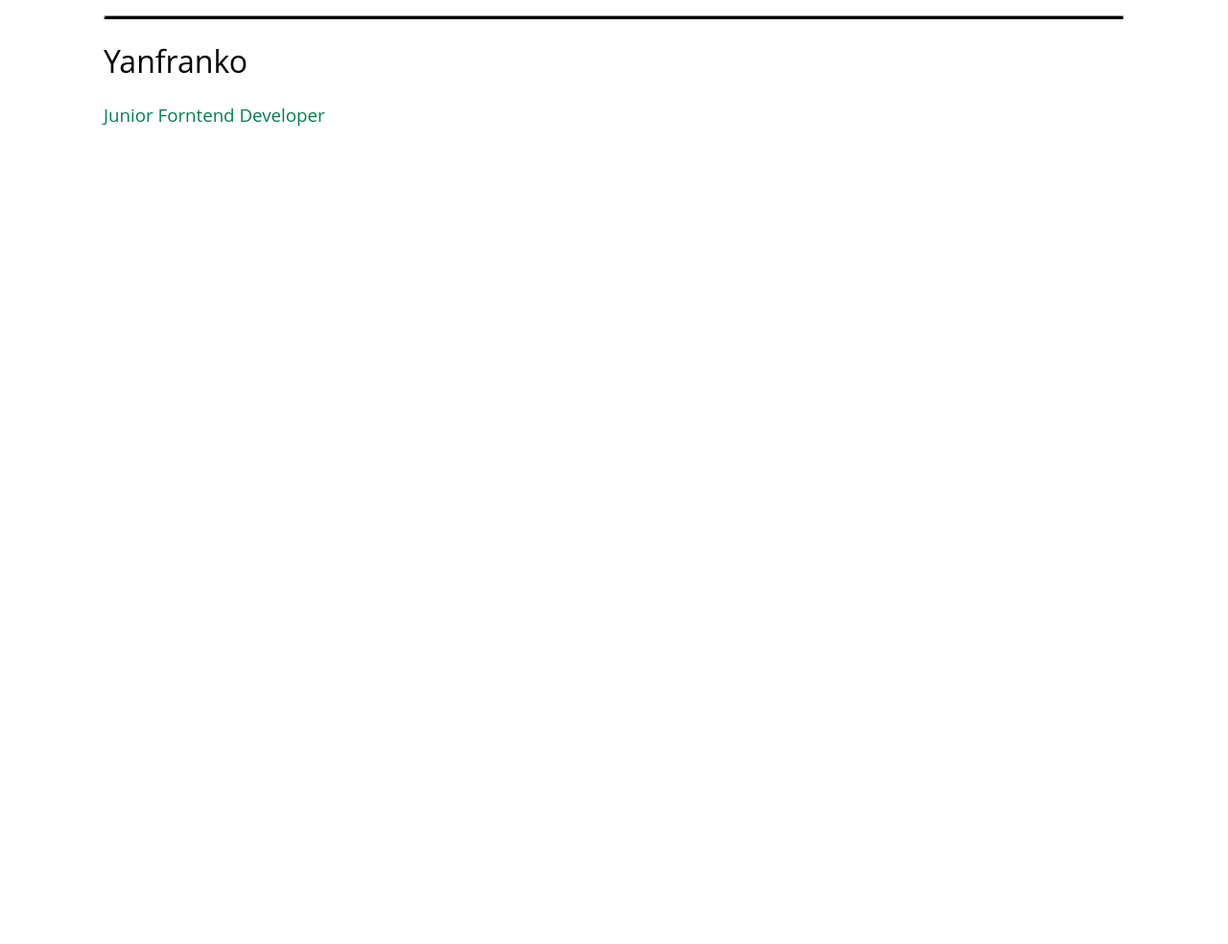
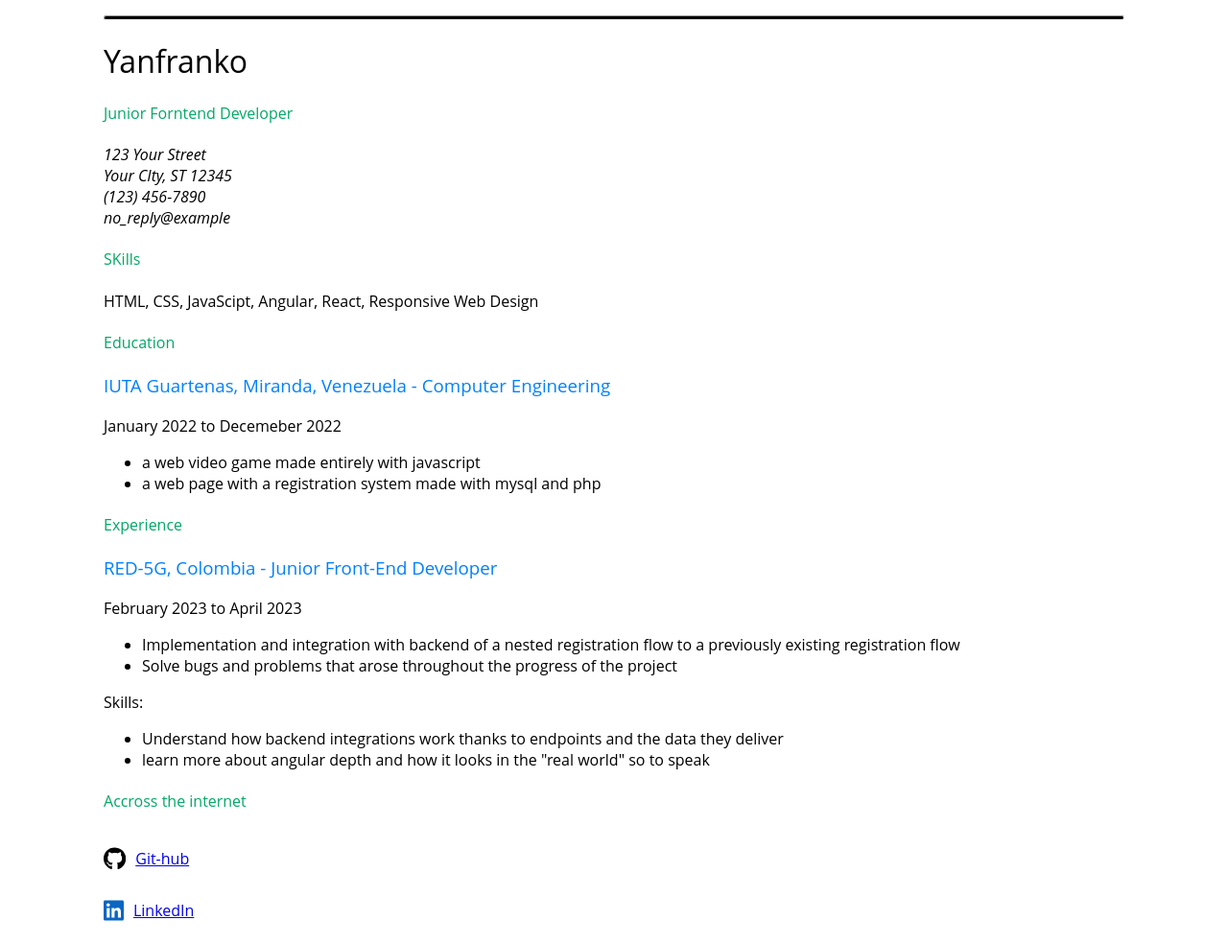
Before and after one commit to YanfrankoG/Roadmap, a website built with Vite: page index.html in a window 1280 px wide. Shown: the whole page at 96% size. Before the commit the page ends 800 px from the top, so only its background shows below. Built offline with nearby package versions, Linux system fonts and the light colour scheme.

Commit message:
project-finishe

```diff
--- a/index.html
+++ b/index.html
@@ -2,19 +2,103 @@
 <html lang="en">
   <head>
     <meta charset="UTF-8" />
-    <link rel="icon" type="image/svg+xml" href="/vite.svg" />
+    <link rel="icon" type="image/svg+xml" href="/code-solid.ico" />
     <link rel="stylesheet" href="style.css" />
     <meta name="viewport" content="width=device-width, initial-scale=1.0" />
+
     <title>Yanfranko CV</title>
   </head>
   <body>
     <header>
       <hr />
       <h1>Yanfranko</h1>
-      <h3>Junior Forntend Developer</h3>
+      <h4>Junior Forntend Developer</h4>
       <address>
-
+        123 Your Street <br />
+        Your CIty, ST 12345 <br />
+        (123) 456-7890 <br />
+        no_reply@example
       </address>
     </header>
+
+    <main>
+      <div class="skills">
+        <h4>SKills</h4>
+        <p>HTML, CSS, JavaScipt, Angular, React, Responsive Web Design</p>
+      </div>
+      <div class="education">
+        <h4>Education</h4>
+        <h3>IUTA Guartenas, Miranda, Venezuela - Computer Engineering</h3>
+        <p>January 2022 to Decemeber 2022</p>
+        <ul>
+          <li>a web video game made entirely with javascript</li>
+          <li>a web page with a registration system made with mysql and php</li>
+        </ul>
+      </div>
+      <div class="experience">
+        <h4>Experience</h4>
+        <h3>RED-5G, Colombia - Junior Front-End Developer</h3>
+        <p>February 2023 to April 2023</p>
+        <ul>
+          <li>
+            Implementation and integration with backend of a nested registration
+            flow to a previously existing registration flow
+          </li>
+          <li>
+            Solve bugs and problems that arose throughout the progress of the
+            project
+          </li>
+        </ul>
+        <div class="experience-skills">
+          <p>Skills:</p>
+          <ul>
+            <li>
+              Understand how backend integrations work thanks to endpoints and
+              the data they deliver
+            </li>
+            <li>
+              learn more about angular depth and how it looks in the "real
+              world" so to speak
+            </li>
+          </ul>
+        </div>
+      </div>
+      <div class="accross-internet">
+        <h4>Accross the internet</h4>
+        <div class="git-hub">
+          <svg
+            class="git-icon"
+            xmlns="http://www.w3.org/2000/svg"
+            viewBox="0 0 496 512"
+          >
+            <!--!Font Awesome Free 6.6.0 by @fontawesome - https://fontawesome.com License - https://fontawesome.com/license/free Copyright 2024 Fonticons, Inc.-->
+            <path
+              d="M165.9 397.4c0 2-2.3 3.6-5.2 3.6-3.3 .3-5.6-1.3-5.6-3.6 0-2 2.3-3.6 5.2-3.6 3-.3 5.6 1.3 5.6 3.6zm-31.1-4.5c-.7 2 1.3 4.3 4.3 4.9 2.6 1 5.6 0 6.2-2s-1.3-4.3-4.3-5.2c-2.6-.7-5.5 .3-6.2 2.3zm44.2-1.7c-2.9 .7-4.9 2.6-4.6 4.9 .3 2 2.9 3.3 5.9 2.6 2.9-.7 4.9-2.6 4.6-4.6-.3-1.9-3-3.2-5.9-2.9zM244.8 8C106.1 8 0 113.3 0 252c0 110.9 69.8 205.8 169.5 239.2 12.8 2.3 17.3-5.6 17.3-12.1 0-6.2-.3-40.4-.3-61.4 0 0-70 15-84.7-29.8 0 0-11.4-29.1-27.8-36.6 0 0-22.9-15.7 1.6-15.4 0 0 24.9 2 38.6 25.8 21.9 38.6 58.6 27.5 72.9 20.9 2.3-16 8.8-27.1 16-33.7-55.9-6.2-112.3-14.3-112.3-110.5 0-27.5 7.6-41.3 23.6-58.9-2.6-6.5-11.1-33.3 2.6-67.9 20.9-6.5 69 27 69 27 20-5.6 41.5-8.5 62.8-8.5s42.8 2.9 62.8 8.5c0 0 48.1-33.6 69-27 13.7 34.7 5.2 61.4 2.6 67.9 16 17.7 25.8 31.5 25.8 58.9 0 96.5-58.9 104.2-114.8 110.5 9.2 7.9 17 22.9 17 46.4 0 33.7-.3 75.4-.3 83.6 0 6.5 4.6 14.4 17.3 12.1C428.2 457.8 496 362.9 496 252 496 113.3 383.5 8 244.8 8zM97.2 352.9c-1.3 1-1 3.3 .7 5.2 1.6 1.6 3.9 2.3 5.2 1 1.3-1 1-3.3-.7-5.2-1.6-1.6-3.9-2.3-5.2-1zm-10.8-8.1c-.7 1.3 .3 2.9 2.3 3.9 1.6 1 3.6 .7 4.3-.7 .7-1.3-.3-2.9-2.3-3.9-2-.6-3.6-.3-4.3 .7zm32.4 35.6c-1.6 1.3-1 4.3 1.3 6.2 2.3 2.3 5.2 2.6 6.5 1 1.3-1.3 .7-4.3-1.3-6.2-2.2-2.3-5.2-2.6-6.5-1zm-11.4-14.7c-1.6 1-1.6 3.6 0 5.9 1.6 2.3 4.3 3.3 5.6 2.3 1.6-1.3 1.6-3.9 0-6.2-1.4-2.3-4-3.3-5.6-2z"
+            />
+          </svg>
+          <p>
+            <a href="https://github.com/YanfrankoG"> Git-hub</a>
+          </p>
+        </div>
+        <div class="linkedin">
+          <svg
+            class="linkedin-icon"
+            xmlns="http://www.w3.org/2000/svg"
+            viewBox="0 0 448 512"
+          >
+            <!--!Font Awesome Free 6.6.0 by @fontawesome - https://fontawesome.com License - https://fontawesome.com/license/free Copyright 2024 Fonticons, Inc.-->
+            <path
+              fill="#0a66c2"
+              d="M416 32H31.9C14.3 32 0 46.5 0 64.3v383.4C0 465.5 14.3 480 31.9 480H416c17.6 0 32-14.5 32-32.3V64.3c0-17.8-14.4-32.3-32-32.3zM135.4 416H69V202.2h66.5V416zm-33.2-243c-21.3 0-38.5-17.3-38.5-38.5S80.9 96 102.2 96c21.2 0 38.5 17.3 38.5 38.5 0 21.3-17.2 38.5-38.5 38.5zm282.1 243h-66.4V312c0-24.8-.5-56.7-34.5-56.7-34.6 0-39.9 27-39.9 54.9V416h-66.4V202.2h63.7v29.2h.9c8.9-16.8 30.6-34.5 62.9-34.5 67.2 0 79.7 44.3 79.7 101.9V416z"
+            />
+          </svg>
+          <p>
+            <a href="https://www.linkedin.com/in/yanfranko-garcia-333b71307/"
+              >LinkedIn</a
+            >
+          </p>
+        </div>
+      </div>
+    </main>
   </body>
 </html>
--- a/style.css
+++ b/style.css
@@ -4,6 +4,19 @@
   margin: 0;
 }
 
+h1,
+h2,
+h3,
+h4,
+h5,
+h6,
+p,
+li,
+ul,
+address {
+  font-family: "open sans";
+  font-weight: 500;
+}
 body {
   padding: 0 100px;
 }
@@ -15,13 +28,25 @@ hr {
   background-color: black;
   border-radius: 10px;
 }
-h1 {
-  font-family: "Open Sans";
+
+h4 {
   font-weight: 500;
+  color: rgb(2, 168, 101);
 }
 
 h3 {
-  font-family: "Open Sans";
+  color: rgb(0, 128, 255);
+}
+address {
   font-weight: 500;
-  color: rgb(0, 128, 77);
 }
+.git-hub,
+.linkedin {
+  display: flex;
+  align-items: center;
+  gap: 10px;
+}
+.git-icon,
+.linkedin-icon {
+  height: 1.5rem;
+}
```
Also changed, not shown: code-solid.ico (added).
